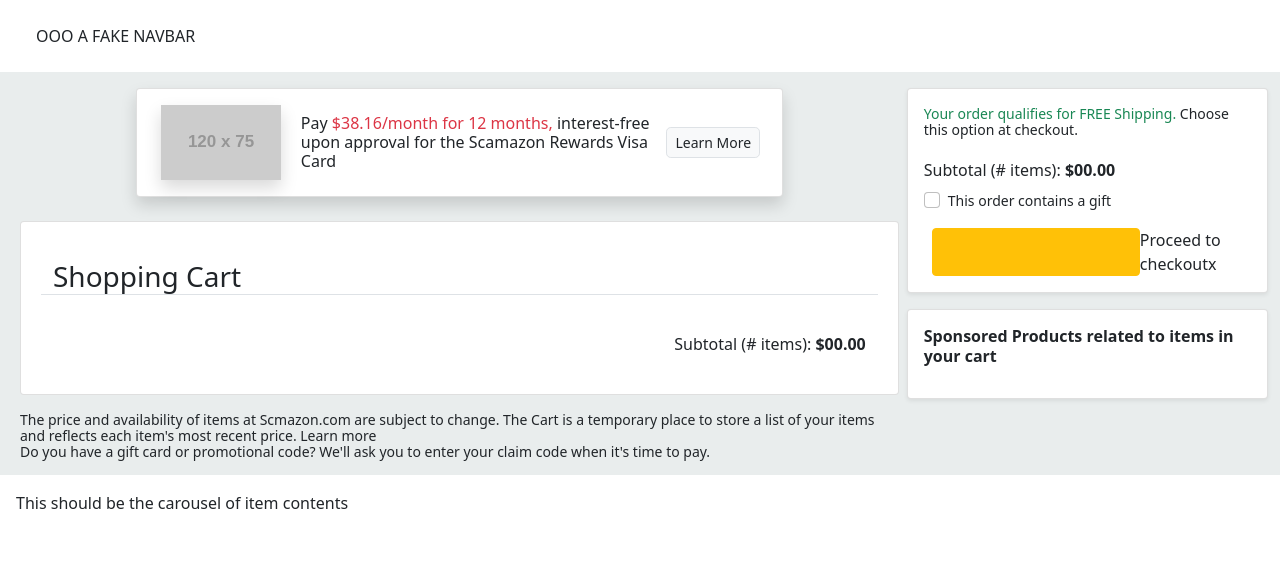
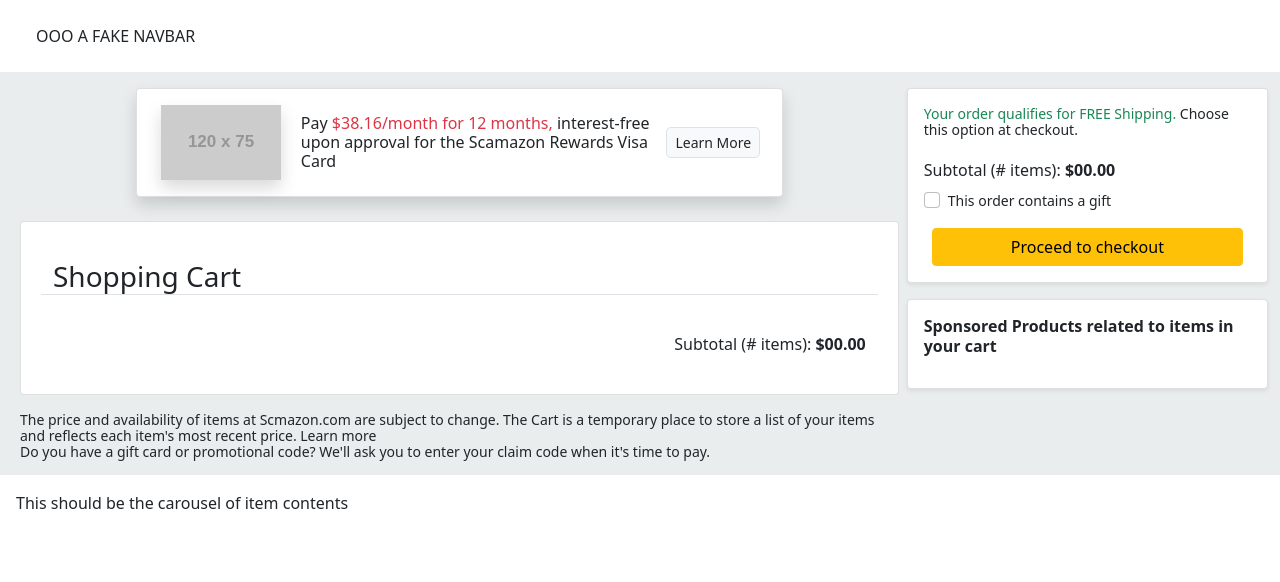
Before and after one commit to horaciovelvetine/Shopping_Cart_JS_Proj, a plain HTML site: page index.html in a window 1280 px wide. Drawn offline with nearby package versions, Linux system fonts and the light colour scheme; placeholder pictures from the web are drawn by us.

Commit message:
formatting change

```diff
--- a/index.html
+++ b/index.html
@@ -147,7 +147,7 @@
                     <p class="h6 fw-light">Subtotal (# items): <span class="fw-bold">$00.00</span></p>
                   </div>
 
-              <form>
+                  <form id="newOrderForm">
                     <div class="d-flex flex-row">
                       <div class="mb-3 form-check lh-1">
                         <input type="checkbox" class="form-check-input" id="exampleCheck1">
@@ -156,7 +156,7 @@
                     </div>
 
                     <div class="d-flex flex-row px-2">
-                  <input type="button" class="btn btn-warning w-100" id="newOrderButton">Proceed to checkout</input>x
+                      <button type="button" class="btn btn-warning w-100" id="newOrderButton">Proceed to checkout</button>
                     </div>
                   </form>
 
```
Lines whose indentation alone changed are shown as unchanged.
